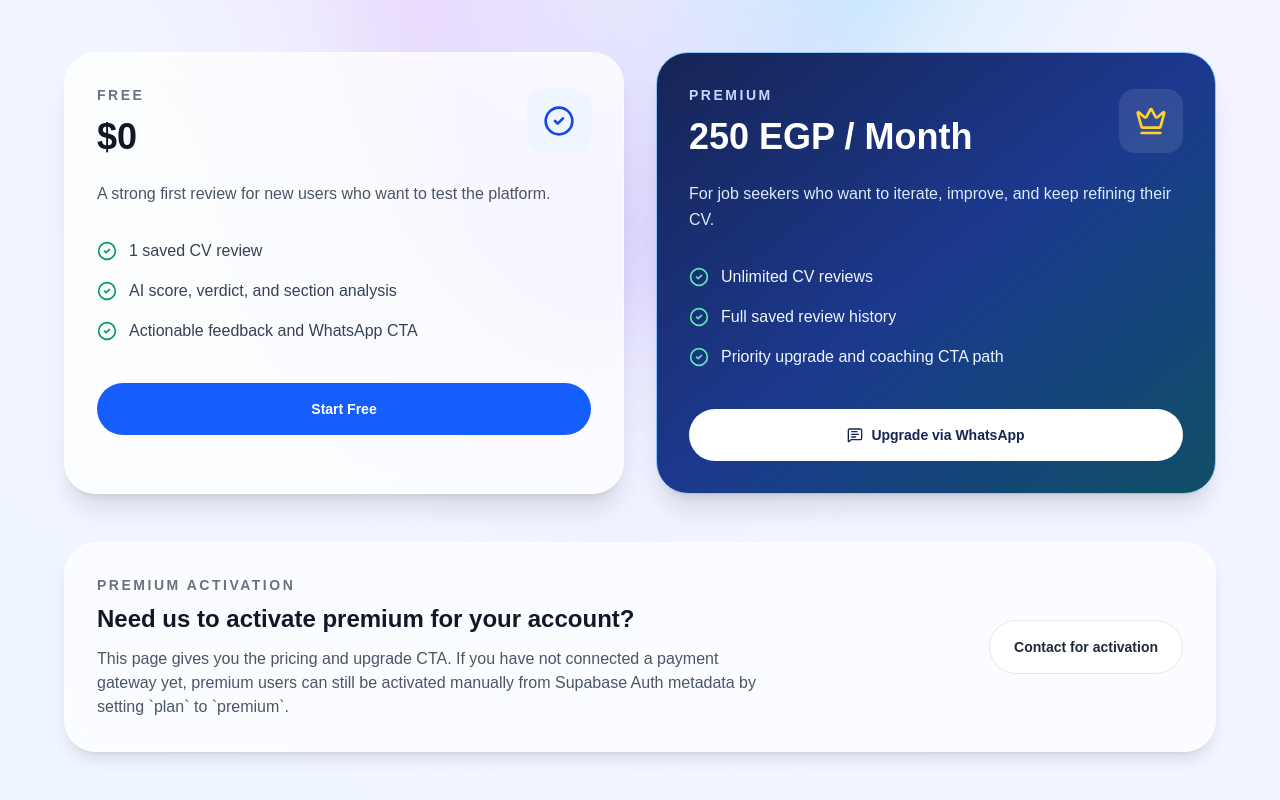
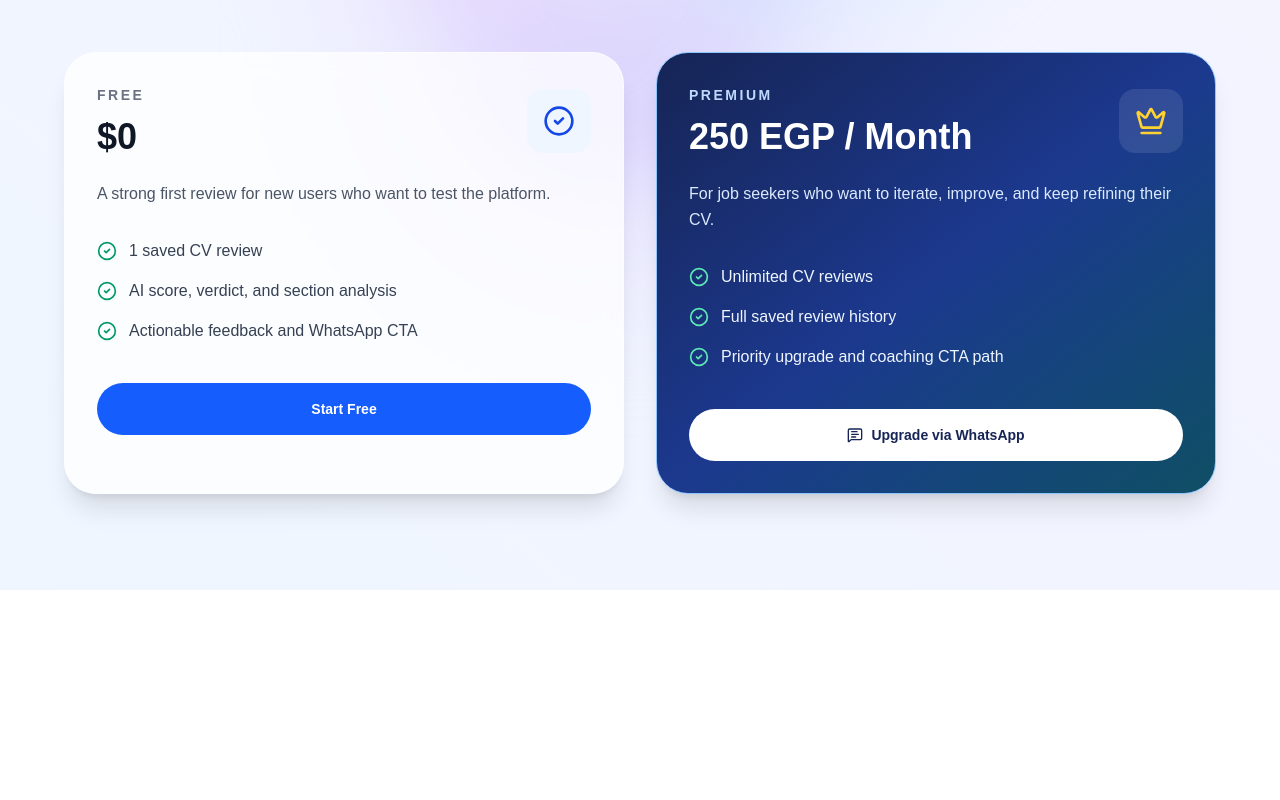
Before and after one commit to CareerPilotCo/website, a Next.js app: page /pricing in a window 1280 px wide. Shown: the part 488-1288 px from the top of the page. After the commit the page ends 1078 px from the top, so only its background shows below. Built offline with nearby package versions, Linux system fonts and the light colour scheme.

Commit message:
Removed SupaBase section

```diff
--- a/app/pricing/page.tsx
+++ b/app/pricing/page.tsx
@@ -152,24 +152,7 @@ export default function PricingPage() {
                 ))}
               </div>
 
-              <div className="mt-12 rounded-[2rem] border border-white/40 bg-white/70 p-8 shadow-lg backdrop-blur-md">
-                <div className="flex flex-col gap-6 lg:flex-row lg:items-center lg:justify-between">
-                  <div className="max-w-2xl">
-                    <p className="text-sm font-semibold uppercase tracking-[0.18em] text-gray-500">Premium Activation</p>
-                    <h2 className="mt-2 text-2xl font-bold text-gray-900">Need us to activate premium for your account?</h2>
-                    <p className="mt-3 text-gray-600">
-                      This page gives you the pricing and upgrade CTA. If you have not connected a payment gateway yet, premium users can still be activated manually from Supabase Auth metadata by setting `plan` to `premium`.
-                    </p>
-                  </div>
 
-                  <a
-                    href="mailto:info@careerpilot.com?subject=CareerPilot%20Premium%20Activation"
-                    className="inline-flex items-center justify-center rounded-full border border-gray-200 bg-white px-6 py-4 text-sm font-semibold text-gray-800 transition hover:bg-gray-50"
-                  >
-                    Contact for activation
-                  </a>
-                </div>
-              </div>
             </section>
           </main>
         </div>
```
